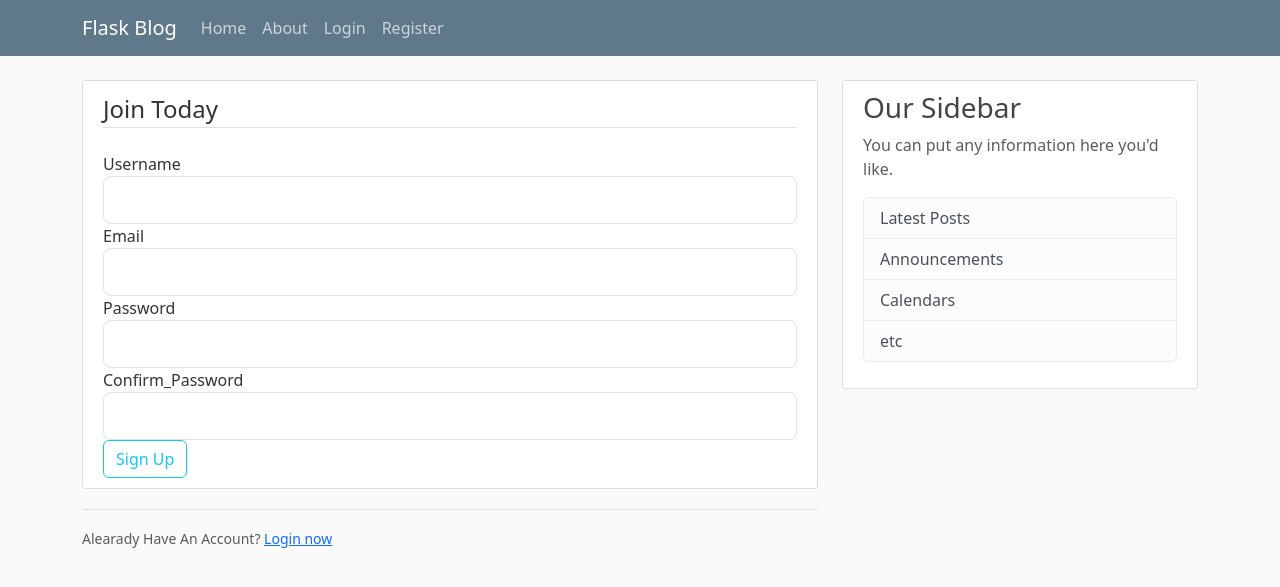
After one commit to Vinsmoke55/Flask-Blog, a Flask app: page /register in a window 1280 px wide. The commit adds this page. Shown: the top 587 px of the page. Run offline with Flask 3, Linux system fonts and the light colour scheme.

Commit message:
form and user input

```diff
--- a/flaskblog.py
+++ b/flaskblog.py
@@ -1,6 +1,9 @@
-from flask import Flask,render_template,url_for
+from flask import Flask,render_template,url_for,flash,redirect
+from form import RegistrationForm,LoginForm
 
 app = Flask(__name__)
+
+app.config['SECRET_KEY']='4e46bf8c58b1c5be82332c606adf2d4d'
 
 posts=[
 {
@@ -26,5 +29,24 @@ def home():
 def about():
 	return render_template('about.html',title='About')
 
+@app.route("/register",methods=['GET','POST'])
+def register():
+	form=RegistrationForm()
+	if form.validate_on_submit():
+		flash(f"Account have been created for {form.username.data}",'success')
+		return redirect(url_for('home'))
+	return render_template('register.html',title='register',form=form)
+
+@app.route("/login",methods=['GET','POST'])
+def login():
+	form=LoginForm()
+	if form.validate_on_submit():
+		if form.email.data=="neupaneayush3@gmail.com" and form.password.data=="password":
+			flash("You are logged in ",'success')
+			return redirect(url_for('home'))
+		else:
+			flash("login failed",'danger')
+	return render_template('login.html',title='login',form=form)
+
 if __name__=='__main__':
 	app.run(debug=True)
--- /dev/null
+++ b/form.py
@@ -0,0 +1,16 @@
+from flask_wtf import FlaskForm
+from wtforms import StringField,PasswordField,SubmitField,BooleanField
+from wtforms.validators import DataRequired,Length,Email,EqualTo
+
+class RegistrationForm(FlaskForm):
+	username=StringField('Username',validators=[DataRequired(),Length(min=2,max=20)])
+	email=StringField('Email',validators=[DataRequired(),Email()])
+	password=PasswordField('Password',validators=[DataRequired()])
+	confirm_password=PasswordField('Confirm_Password',validators=[DataRequired(),EqualTo('password')])
+	submit=SubmitField('Sign Up')
+
+class LoginForm(FlaskForm):
+	email=StringField('Email',validators=[DataRequired(),Email()])
+	password=PasswordField('Password',validators=[DataRequired()])
+	remember=BooleanField('Remember Me')
+	submit=SubmitField('Login')
--- a/templates/layout.html
+++ b/templates/layout.html
@@ -20,13 +20,13 @@
       </button>
       <div class="collapse navbar-collapse" id="navbarToggle">
         <div class="navbar-nav mr-auto">
-          <a class="nav-item nav-link" href="/">Home</a>
-          <a class="nav-item nav-link" href="/about">About</a>
+          <a class="nav-item nav-link" href="{{url_for('home')}}">Home</a>
+          <a class="nav-item nav-link" href="{{url_for('about')}}">About</a>
         </div>
         <!-- Navbar Right Side -->
         <div class="navbar-nav">
-          <a class="nav-item nav-link" href="/login">Login</a>
-          <a class="nav-item nav-link" href="/register">Register</a>
+          <a class="nav-item nav-link" href="{{url_for('login')}}">Login</a>
+          <a class="nav-item nav-link" href="{{url_for('register')}}">Register</a>
         </div>
       </div>
     </div>
@@ -35,7 +35,17 @@
 <main role="main" class="container">
   <div class="row">
     <div class="col-md-8">
+    	{%with messages=get_flashed_messages(with_categories=true)%}
+	    	{%if messages%}
+		    	{%for category,message in messages%}
+			    	<div class="alert alert-{{category}}">
+			    		{{message}}
+			    	</div>
+		    	{%endfor%}
+	    	{%endif%}
+    	{%endwith%}
       {% block content %}{% endblock %}
+
     </div>
     <div class="col-md-4">
       <div class="content-section">
--- /dev/null
+++ b/templates/register.html
@@ -0,0 +1,78 @@
+{%extends 'layout.html'%}
+{%block content%}
+<div class="content-section">
+	<form method="POST" action="">
+		{{form.hidden_tag()}}
+		<fieldset class="form-group">
+			<legend class="border-bottom mb-4">Join Today</legend>
+				<div class="form-group">
+					{{form.username.label(class='form-control-label')}}
+
+					{%if form.username.errors%}
+						{{form.username(class="form-control form-control-lg is-invalid")}}
+						<div class="invalid-feedback">
+							{%for error in form.username.errors%}
+								<span>{{error}}</span>
+							{%endfor%}
+						</div>
+					{%else%}
+						{{form.username(class='form-control form-control-lg')}}
+					{%endif%}
+
+
+				</div>
+				<div class="form-group">
+					{{form.email.label(class='form-control-label')}}
+					{%if form.email.errors%}
+						{{form.email(class="form-control form-control-lg is-invalid")}}
+						<div class="invalid-feedback">
+							{%for error in form.email.errors%}
+								<span>{{error}}</span>
+							{%endfor%}
+						</div>
+					{%else%}
+						{{form.email(class='form-control form-control-lg')}}
+					{%endif%}
+				</div>
+				<div class="form-group">
+					{{form.password.label(class='form-control-label')}}
+					{%if form.password.errors%}
+						{{form.password(class="form-control form-control-lg is-invalid")}}
+						<div class="invalid-feedback">
+							{%for error in form.password.errors%}
+								<span>{{error}}</span>
+							{%endfor%}
+						</div>
+					{%else%}
+						{{form.password(class='form-control form-control-lg')}}
+					{%endif%}
+				</div>
+				<div class="form-group">
+					{{form.confirm_password.label(class='form-control-label')}}
+					{%if form.confirm_password.errors%}
+						{{form.confirm_password(class="form-control form-control-lg is-invalid")}}
+						<div class="invalid-feedback">
+							{%for error in form.confirm_password.errors%}
+								<span>{{error}}</span>
+							{%endfor%}
+						</div>
+					{%else%}
+						{{form.confirm_password(class='form-control form-control-lg')}}
+					{%endif%}
+				</div>
+				<div class="form-group">
+					{{form.submit(class="btn btn-outline-info")}}
+				</div>
+			</legend>
+		</fieldset>
+	</form>
+</div>
+<div class="border-top pt-3">
+	<small class="text-muted">
+		Alearady Have An Account? <a class="ml-2" href="{{url_for('login')}}">Login now</a>
+	</small>
+</div>
+
+
+
+{%endblock%}
```
Also changed, not shown: templates/login.html (added, +56 -0 lines).
